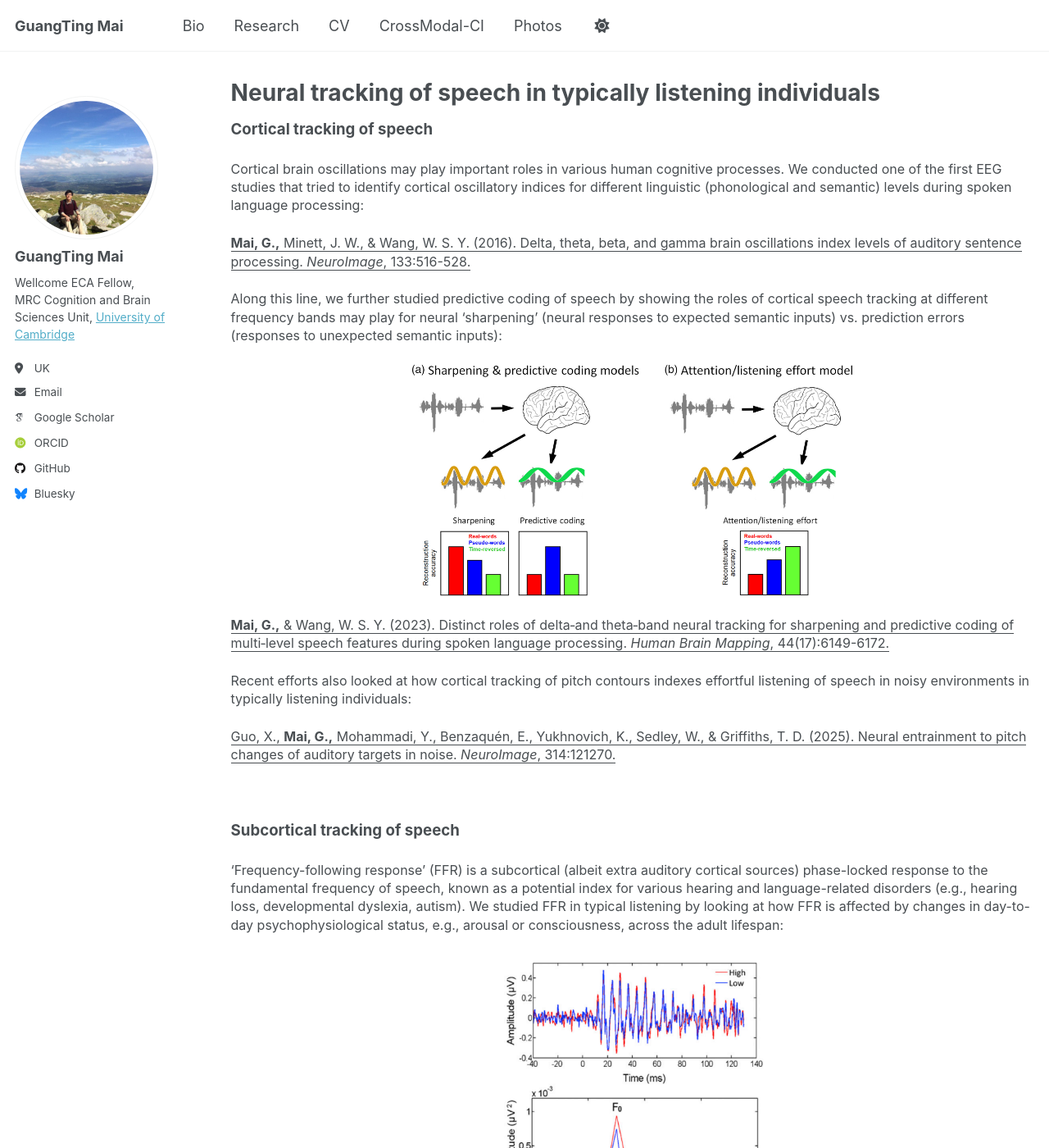
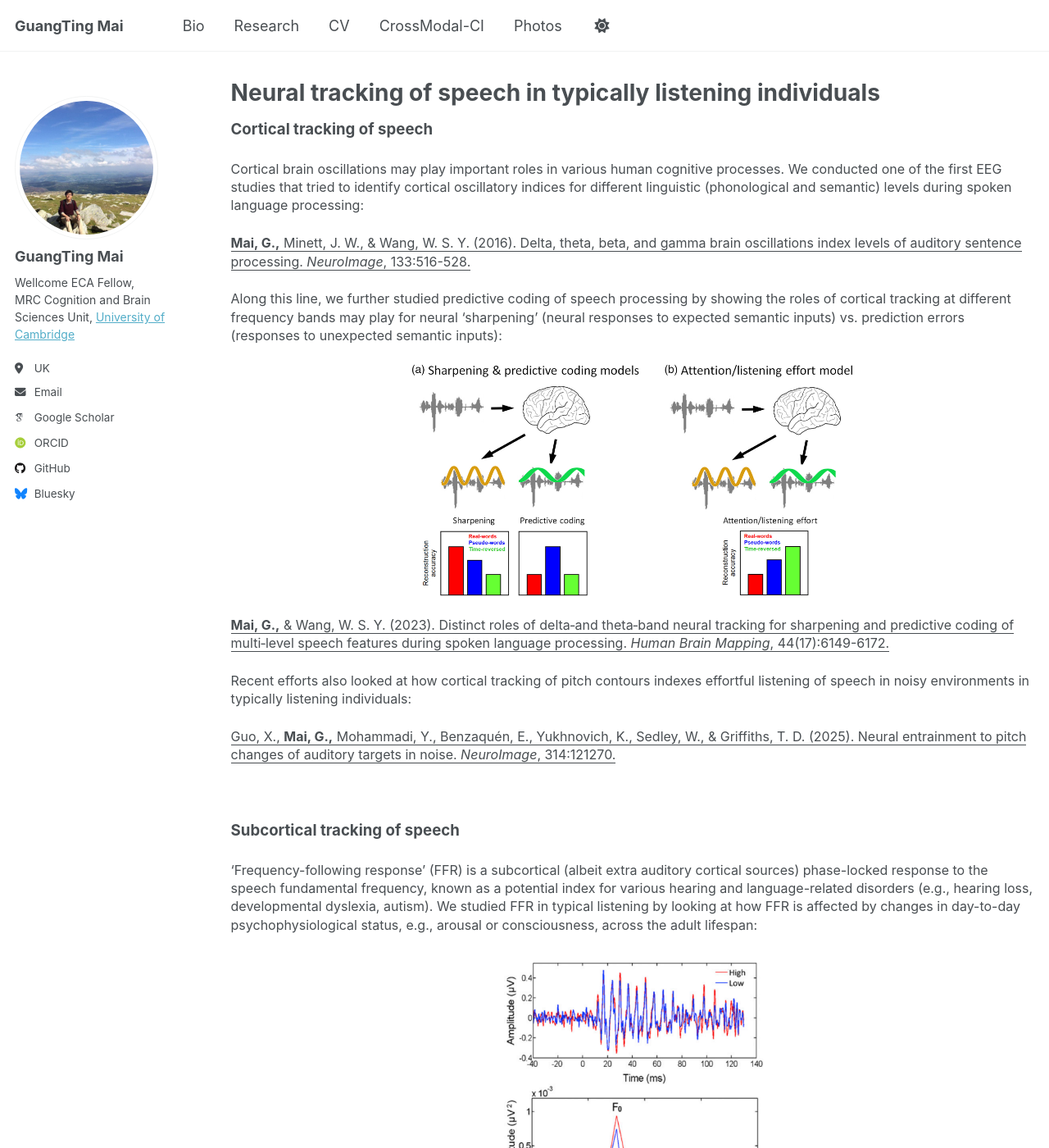
Before and after one commit to guangtingmai/guangtingmai.github.io, a Jekyll site: the page built from _pages/neuraltrack-typical.html, in a window 1280 px wide and 1400 px high. Shown: the whole window at 82% size. Built offline with Jekyll 4.4.1, drawn with Linux system fonts in a browser that asks for light colours; some web fonts are replaced.

Commit message:
Update neuraltrack-typical.html

```diff
--- a/_pages/neuraltrack-typical.html
+++ b/_pages/neuraltrack-typical.html
@@ -10,7 +10,7 @@
   (phonological and semantic) levels during spoken language processing:</span></p>
 <p><span style="font-size: 12pt;line-height: 1.4;display: block;margin-bottom: 0.1vh"><a href="https://www.sciencedirect.com/science/article/abs/pii/S1053811916001737" style="color:inherit; text-decoration:none;"><u><strong>Mai, G.,</strong> Minett, J. W., & Wang, W. S. Y. (2016). Delta, theta, beta, and gamma brain oscillations index levels of auditory sentence processing. <i>NeuroImage</i>, 133:516-528.</u></a></span></p>
 <p><span style="font-size: 12pt;line-height: 1.4;display: block;margin-bottom: 0.1vh">Along this line, we further studied predictive coding of
-  speech by showing the roles of cortical speech tracking at different frequency bands may play for neural ‘sharpening’ (neural responses to expected
+  speech processing by showing the roles of cortical tracking at different frequency bands may play for neural ‘sharpening’ (neural responses to expected
   semantic inputs) vs. prediction errors (responses to unexpected semantic inputs):</span></p>
 <p align="center">
   <img src="https://guangtingmai.github.io/images/hbm.jpg" width="55%">
@@ -22,7 +22,7 @@
 <br>
 <p><span style="font-size: 14pt;line-height: 1.4;display: block;margin-bottom: 0.1vh"><strong>Subcortical tracking of speech</strong></span></p>
 <p><span style="font-size: 12pt;line-height: 1.4;display: block;margin-bottom: 0.1vh">‘Frequency-following response’ (FFR) is a subcortical
-  (albeit extra auditory cortical sources) phase-locked response to the fundamental frequency of speech, known as a potential index for various hearing
+  (albeit extra auditory cortical sources) phase-locked response to the speech fundamental frequency, known as a potential index for various hearing
   and language-related disorders (e.g., hearing loss, developmental dyslexia, autism). We studied FFR in typical listening by looking at how FFR
   is affected by changes in day-to-day psychophysiological status, e.g., arousal or consciousness, across the adult lifespan:</span></p>
 <p align="center">
```
